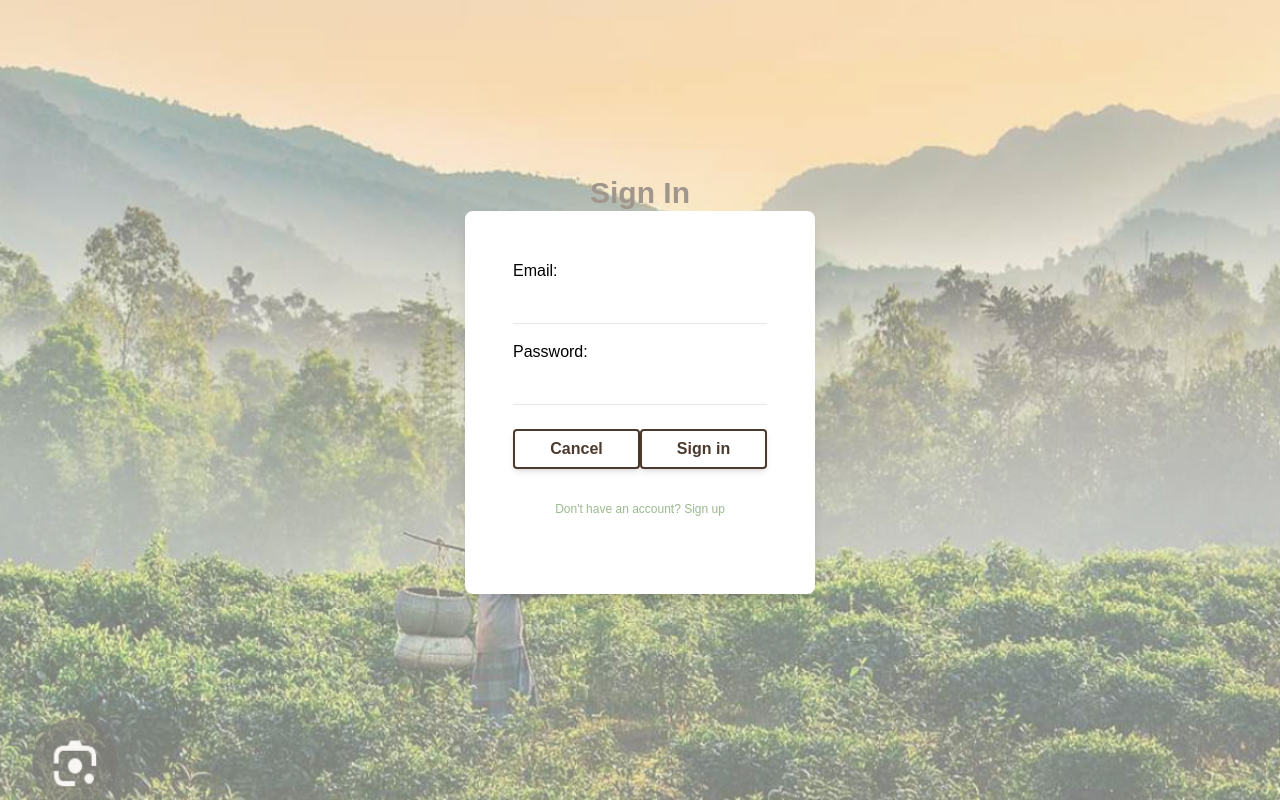
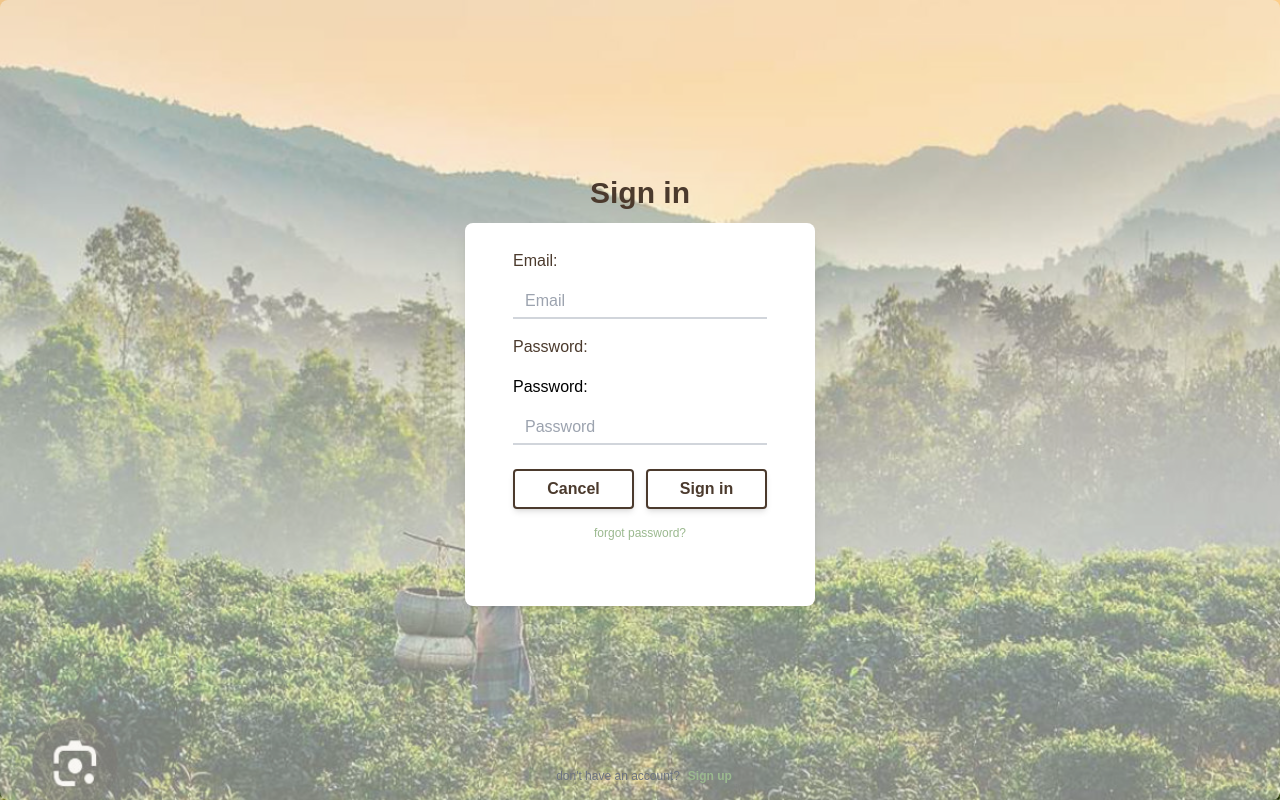
Before and after one commit to mahjabin-fiza/Checkpoint, a React (Create React App) app: page /Signin in a window 1280 px wide. Built offline with nearby package versions, Linux system fonts and the light colour scheme.

Commit message:
save pop up demo added

```diff
--- a/src/components/Header.jsx
+++ b/src/components/Header.jsx
@@ -43,10 +43,7 @@ function Header() {
           </Link>
 
           <div className="px-4">
-            {/* 👇 SHOW SIGN IN ONLY IF USER NOT LOGGED IN */}
             {!user && <Button1 text="Sign In" to="/Signin" />}
-
-            {/* 👇 SHOW PROFILE ONLY IF USER LOGGED IN */}
             {user && <ProfileDropdown />}
           </div>
         </div>
--- a/src/pages/SearchResult.jsx
+++ b/src/pages/SearchResult.jsx
@@ -1,4 +1,5 @@
 import React, { useEffect, useMemo, useState } from 'react';
+import { getAuth } from 'firebase/auth';
 import Header from '../components/Header.jsx';
 import CostBox1 from '../components/SearchResultTab/CostBox1.jsx';
 import PerDayBox from '../components/SearchResultTab/PerDayBox.jsx';
@@ -6,7 +7,6 @@ import SearchBar from '../components/SearchBar.jsx';
 import { useLocation } from 'react-router-dom';
 import RecreationBox from '../components/RecreationBox.jsx';
 import TotalBox from '../components/TotalBox.jsx';
-import LocationDetails from '../components/SearchResultTab/LocationDetails.jsx';
 import { useHotelContext } from '../context/HotelContext';
 import Button1 from '../components/Button1.jsx';
 import SavedPlanPop from '../components/UserProfile/SavedPlanPop.jsx';
@@ -20,7 +20,6 @@ function SearchResult() {
   const [popSave, setPopSave] = useState(false);
   const [savedPlans, setSavedPlans] = useState([]);
   const [savePlanOpen, setSavePlanOpen] = useState(false);
-  const [currentPlanData, setCurrentPlanData] = useState({});
 
   const [costBoxTotal, setCostBoxTotal] = useState({
     total: 0,
@@ -38,11 +37,20 @@ function SearchResult() {
   const handlePerDayValue = (index, value) => {
     setPerDayBox((prev) => {
       const current = prev[index];
+
+      const curTotal = current?.total ?? 0;
+      const curHotelTotal = current?.hotelTotal ?? 0;
+      const curFoodTotal = current?.foodTotal ?? 0;
+
+      const newTotal = value?.total ?? 0;
+      const newHotelTotal = value?.hotelTotal ?? 0;
+      const newFoodTotal = value?.foodTotal ?? 0;
+
       if (
         current &&
-        current.total === value.total &&
-        current.hotel === value.hotel &&
-        current.foodTotal === value.food
+        curTotal === newTotal &&
+        curHotelTotal === newHotelTotal &&
+        curFoodTotal === newFoodTotal
       ) {
         return prev;
       }
@@ -160,6 +168,113 @@ function SearchResult() {
     console.log('Demo saved plan payload:', demoPlan);
   };
 
+  // inside SearchResult component (place near handleSavePlan)
+  // replace your current handleSaveFromPopup with this:
+const handleSaveFromPopup = async (planMeta) => {
+  const auth = getAuth();
+  const currentUser = auth.currentUser;
+
+  if (!currentUser) {
+    alert('Please sign in to save a plan.');
+    return;
+  }
+
+  let idToken = null;
+  try {
+    idToken = await currentUser.getIdToken(false);
+  } catch (err) {
+    console.error('Failed to get idToken', err);
+    alert('Unable to validate session — please sign out and sign in again.');
+    return;
+  }
+
+  const payload = {
+    id: planMeta.id || `plan_${Date.now()}`,
+    userId: currentUser.uid,
+    title: planMeta.title || 'Untitled trip',
+    from,
+    to,
+    travelers: Number(travelers) || 0,
+    start,
+    end,
+    budget: Number(budget) || 0,
+    totals: {
+      travel: Number(costBoxTotal.total || 0),
+      travelFrom: Number(costBoxTotal.travel1 || 0),
+      travelTo: Number(costBoxTotal.travel2 || 0),
+      perDayTotal: Number(totalPerDay || 0),
+      recreation: Number(planTotal || 0),
+      grandTotal:
+        Number(costBoxTotal.total || 0) + Number(totalPerDay || 0) + Number(planTotal || 0),
+    },
+    perDay: perDayBox,
+    hotelCategories,
+    createdAt: new Date().toISOString(),
+    updatePlanId: planMeta.updatePlanId || null,
+  };
+
+  console.log('Attempting to save payload:', payload);
+
+  const trySaveRemote = async () => {
+    const res = await fetch('/api/save-plan', {
+      method: 'POST',
+      headers: {
+        'Content-Type': 'application/json',
+        Authorization: `Bearer ${idToken}`,
+      },
+      body: JSON.stringify(payload),
+    });
+    return res;
+  };
+
+  try {
+    const res = await trySaveRemote();
+
+    if (res.ok) {
+      // expected JSON { ok: true, plan: {...} }
+      const json = await res.json();
+      console.log('Saved plan response from server:', json);
+      const saved = json.plan || payload;
+      setSavedPlans((prev) => [saved, ...prev]);
+      alert('Plan saved successfully (server).');
+      setSavePlanOpen(false);
+      return;
+    }
+
+    // If backend returns 404 specifically, treat as "route not implemented"
+    if (res.status === 404) {
+      console.warn('Backend route not found (404). Falling back to local demo save.');
+      // fall through to local save
+    } else {
+      // other non-ok status: parse text for debug
+      const txt = await res.text();
+      console.error(`Server returned ${res.status}: ${txt}`);
+      // fallback to local save for demo (but notify)
+      alert('Server rejected save (non-OK). Falling back to local save for demo.');
+    }
+  } catch (err) {
+    console.warn('Network/error saving to server — falling back to local demo save.', err);
+  }
+
+  // --- Local fallback save (demo mode) ---
+  try {
+    const demoKey = `demo_saved_plans_${currentUser.uid}`;
+    const raw = localStorage.getItem(demoKey);
+    const list = raw ? JSON.parse(raw) : [];
+    const stored = { ...payload, _local: true };
+    list.unshift(stored);
+    localStorage.setItem(demoKey, JSON.stringify(list));
+    setSavedPlans((prev) => [stored, ...prev]);
+    console.log('Saved plan to localStorage for demo:', stored);
+    alert('Plan saved locally (demo mode). When backend is ready it will save to server.');
+    setSavePlanOpen(false);
+  } catch (err) {
+    console.error('Failed to save demo locally:', err);
+    alert('Failed to save plan (both server and local demo). See console for details.');
+  }
+};
+
+
   return (
     <>
       <Header />
@@ -206,9 +321,9 @@ function SearchResult() {
           <SavePlanConfirmation
             isOpen={savePlanOpen}
             onClose={() => setSavePlanOpen(false)}
-            onSave={(plan) => {
-              console.log('Plan to save:', plan);
-              setSavePlanOpen(false);
+            onSave={(planMeta) => {
+              // planMeta comes from popup. We'll handle saving here
+              handleSaveFromPopup(planMeta);
             }}
             currentPlan={{
               from,
@@ -275,29 +390,6 @@ function SearchResult() {
             />
           </div>
         </div>
-        <SavePlanConfirmation
-          isOpen={savePlanOpen}
-          onClose={() => setSavePlanOpen(false)}
-          onSave={(plan) => {
-            console.log('Plan to save:', plan); // For now, just log it
-            setSavePlanOpen(false);
-          }}
-          currentPlan={{
-            from,
-            to,
-            travelers: Number(travelers),
-            start,
-            end,
-            budget: Number(budget),
-            travel: costBoxTotal.total,
-            fromCost: costBoxTotal.travel1,
-            toCost: costBoxTotal.travel2,
-            totalPerDay,
-            planTotal,
-            perDayBox,
-            savedPlans,
-          }}
-        />
       </div>
     </>
   );
--- a/src/pages/Signin.jsx
+++ b/src/pages/Signin.jsx
@@ -42,33 +42,59 @@ function Signin() {
 
   return (
     <div
-      className="w-screen h-screen flex items-center justify-center bg-cover bg-center"
-      style={{ backgroundImage: `url(${MyImage})` }}
-    >
-      <div className="absolute inset-0 bg-[#F5F2EB]/50"></div>
+        className="w-screen h-screen flex items-center justify-center bg-gray-200 bg-cover bg-center bg-no-repeat"
+        style={{ backgroundImage: `url(${MyImage})` }}
+      >
+      <div className="absolute inset-0 bg-[#F5F2EB]/50 rounded-lg"></div>
 
       <div className="w-[350px] h-[450px]">
-        <h1 className="text-3xl font-bold text-center text-[#4B3A2D]">Sign In</h1>
+        <div className="w-[350px] h-[450px] rounded-lg flex flex-col items-center justify-start">
+          <h1 className="text-3xl font-bold mb-3 text-center relative z-10 text-[#4B3A2D]">
+            Sign in
+          </h1>
 
-        <div className="p-12 bg-white h-[85%] rounded-lg shadow-lg relative">
-          <div className="flex flex-col gap-4">
-            <label>Email:</label>
-            <input name="email" type="email" onChange={handleChange} className="border-b" />
+        <div className="p-12 bg-white w-full h-[85%] relative rounded-lg flex items-start justify-center shadow-lg">
+            <div className="pt-12 w-[100%] h-[70%] rounded flex items-center justify-center">
+              <div className="w-full flex flex-col gap-4">
+                <label className="text-[#4B3A2D]">Email:</label>
+            <input
+                  type="email"
+                  placeholder="Email"
+                  onChange={handleChange}
+                  className="border-0 border-b-2 border-gray-300 px-3 pb-1 focus:outline-none focus:border-[#A88B68] focus:ring-0"
+                />
+                <label className="text-[#4B3A2D]">Password:</label>
+            <label>Password:</label>
+            <input
+                  type="password"
+                  placeholder="Password"
+                  onChange={handleChange}
+                  className="border-0 border-b-2 border-gray-300 px-3 pb-1 focus:outline-none focus:border-[#A88B68] focus:ring-0"
+                />
+                <div className="flex justify-between mt-2 gap-3">
+                  <Button1 text="Cancel" to="/" className="" />
 
-            <label>Password:</label>
-            <input name="password" type="password" onChange={handleChange} className="border-b" />
+                  <Button1 text="Sign in" className="" onClick={handleSignin} />
+                </div>
+                <button className="text-xs text-center text-[#9BB98F] hover:text-[#76916c] hover:underline transition duration-200 ease-in-out">
+                  forgot password?
+                </button>
+              </div>
+              </div>
+          </div>
 
-            <div className="flex justify-between mt-2">
-              <Button1 text="Cancel" to="/" />
-              <Button1 text="Sign in" onClick={handleSignin} />
+
+        <div className="absolute bottom-4 flex justify-between text-center text-gray-500 text-xs">
+              <p className="px-2">don't have an account?</p>
+              <Link
+                to="/sign_up"
+                className="text-[#9BB98F] hover:text-[#76916c] font-bold hover:underline transition duration-200 ease-in-out"
+              >
+                Sign up
+              </Link>
             </div>
-
-            <Link to="/sign_up" className="text-xs text-[#9BB98F] text-center mt-4">
-              Don't have an account? Sign up
-            </Link>
           </div>
         </div>
-      </div>
     </div>
   );
 }
```
